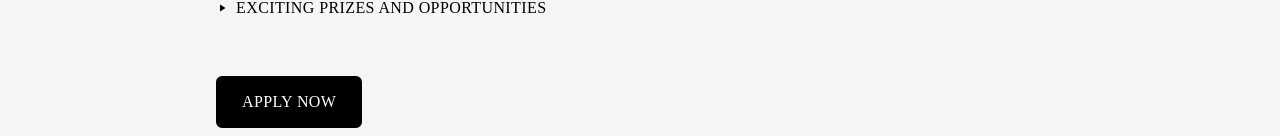
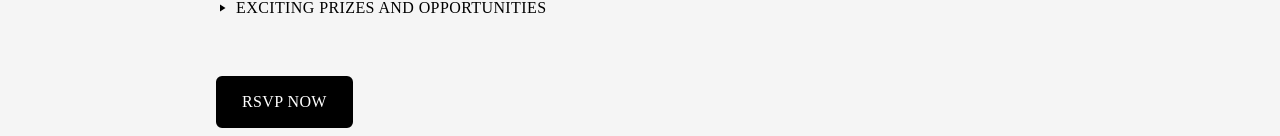
Before and after one commit to KrishKrosh/robot-hackathon-website, a Next.js app: page /about in a window 1280 px wide. Shown: the part 816-952 px from the top of the page. Built offline with nearby package versions, Linux system fonts and the light colour scheme; no server answers; a web font is replaced by a local one.

Commit message:
Updated button text from "APPLY" to "RSVP" across multiple pages for consistency.

```diff
--- a/app/about/page.tsx
+++ b/app/about/page.tsx
@@ -121,7 +121,7 @@ export default function AboutPage() {
                 rel="noopener noreferrer"
                 className="inline-block border-2 border-black bg-black text-white rounded-md px-6 py-3 text-base font-['VCR_OSD_Mono'] tracking-wide hover:bg-white hover:text-black transition-colors"
               >
-                APPLY NOW
+                RSVP NOW
               </Link>
             </div>
           </div>
--- a/app/faq/page.tsx
+++ b/app/faq/page.tsx
@@ -128,7 +128,7 @@ export default function FAQPage() {
               rel="noopener noreferrer"
               className="inline-block border-2 border-black bg-black text-white rounded-md px-6 py-3 text-base font-['VCR_OSD_Mono'] tracking-wide hover:bg-white hover:text-black transition-colors"
             >
-              APPLY NOW
+              RSVP NOW
             </Link>
           </div>
         </div>
--- a/app/page.tsx
+++ b/app/page.tsx
@@ -98,7 +98,7 @@ export default function HomePage() {
             rel="noopener noreferrer"
             className="inline-block border-2 border-black bg-black text-white rounded-md px-4 py-1 text-xs sm:text-sm font-['VCR_OSD_Mono'] tracking-wide pointer-events-auto hover:bg-white hover:text-black transition-colors"
           >
-            APPLY
+            RSVP
           </a>
         </div>
 
--- a/app/prizes/page.tsx
+++ b/app/prizes/page.tsx
@@ -162,7 +162,7 @@ export default function PrizesPage() {
               rel="noopener noreferrer"
               className="inline-block border-2 border-black bg-black text-white rounded-md px-6 py-3 text-base font-['VCR_OSD_Mono'] tracking-wide hover:bg-white hover:text-black transition-colors"
             >
-              APPLY NOW
+              RSVP NOW
             </Link>
           </div>
         </div>
--- a/components/HamburgerMenu.tsx
+++ b/components/HamburgerMenu.tsx
@@ -124,7 +124,7 @@ export default function HamburgerMenu({ currentPage, isHomePage = false }: Hambu
               target="_blank"
               rel="noopener noreferrer"
             >
-              APPLY
+              RSVP
             </Link>
           </nav>
 
```
